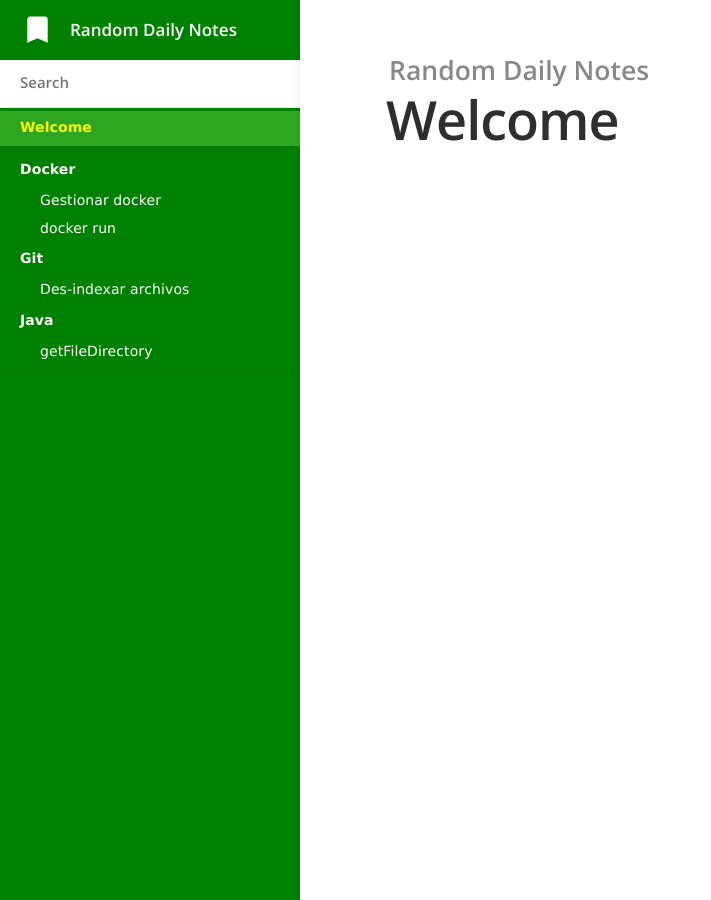
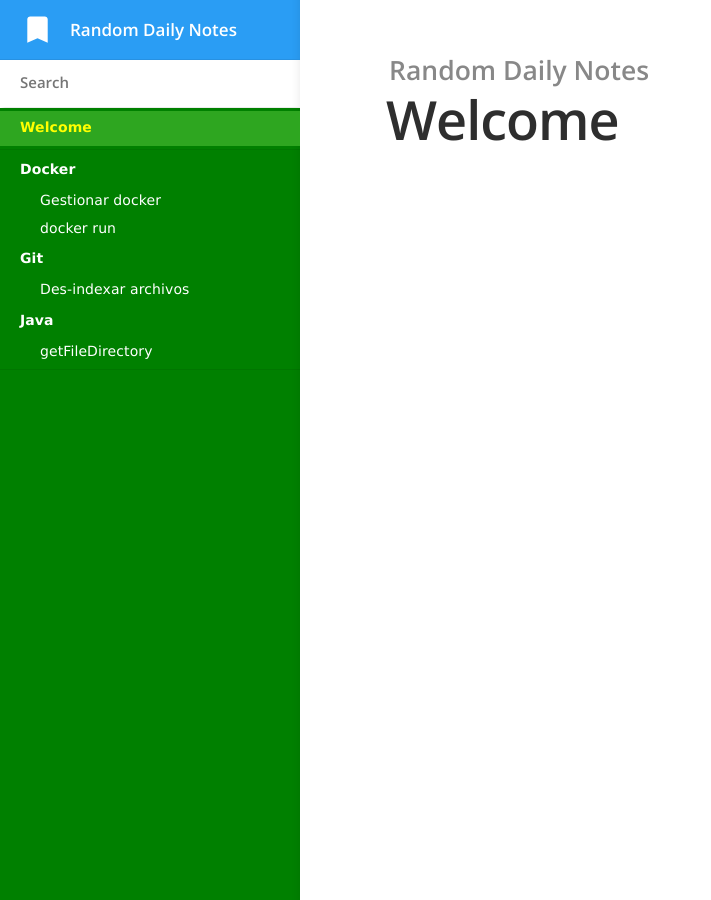
Before and after one commit to slaarks/slaarks.github.io, a Jekyll site: the page built from index.md, in a window 1280 px wide. Shown: the whole page, without its empty margins (0-711 px from the left). Built offline with Jekyll 4.4.1, drawn with Linux system fonts in a browser that asks for light colours.

Commit message:
Update main.scss

```diff
--- a/css/main.scss
+++ b/css/main.scss
@@ -10,7 +10,7 @@ $content-max-width: 800px;
 $content-color: #222;
 $content-background-color: #ffffff;
 
-$brand-colour: #008000;
+$brand-colour: #2A9DF4;
 $brand-colour-light: mix($brand-colour, $content-background-color, 10%);
 
 $nav-header-background-color: $brand-colour;
```
